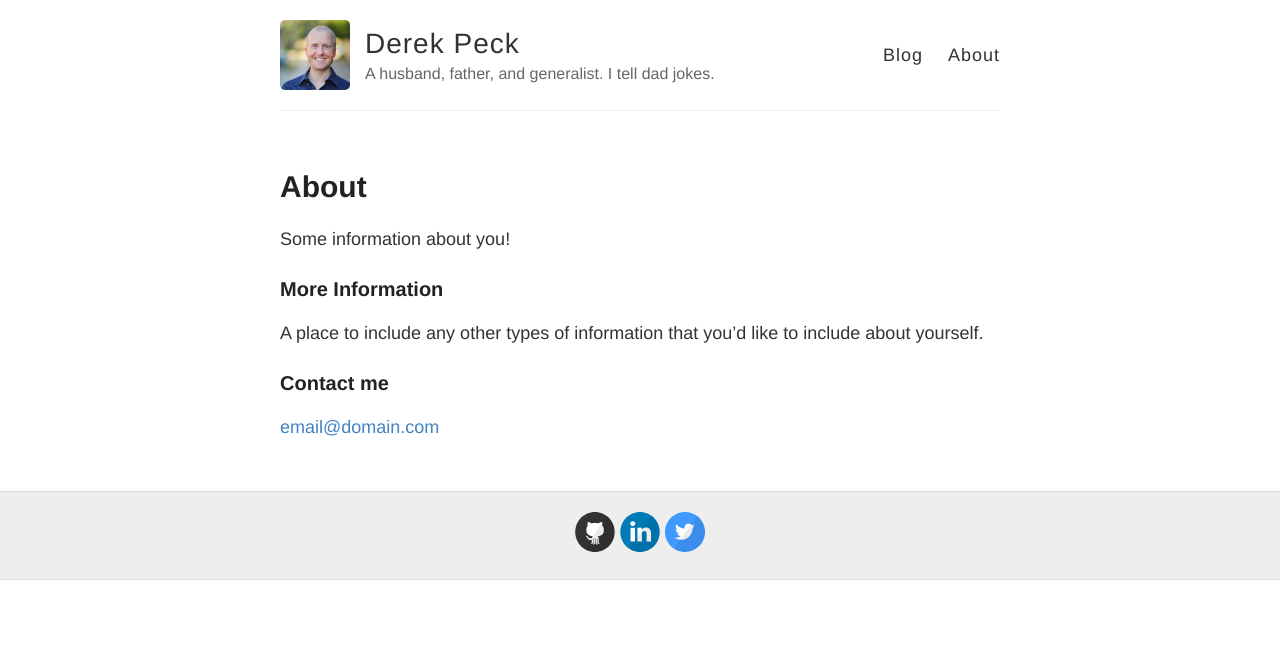
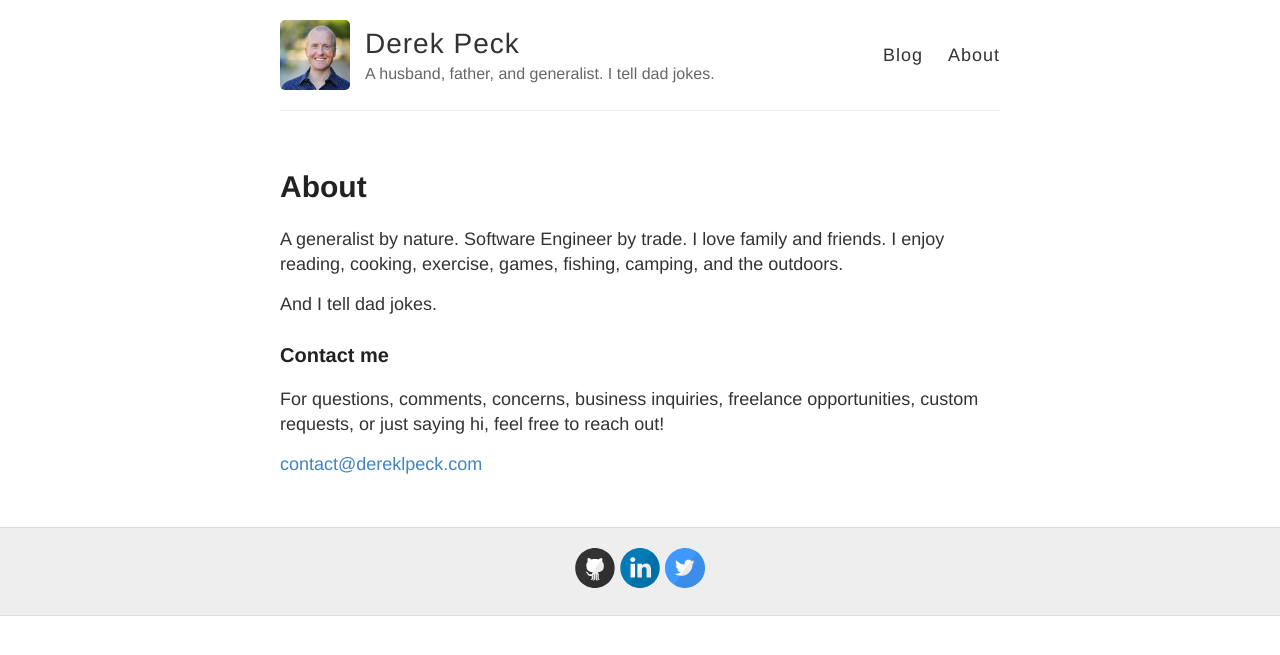
Before and after one commit to dereklpeck/dereklpeck.github.io, a Jekyll site: the page built from about.md, in a window 1280 px wide. Shown: the top 655 px of the page. Built offline with Jekyll 4.4.1, drawn with Linux system fonts in a browser that asks for light colours.

Commit message:
about page

```diff
--- a/about.md
+++ b/about.md
@@ -4,12 +4,12 @@ title: About
 permalink: /about/
 ---
 
-Some information about you!
+A generalist by nature. Software Engineer by trade. I love family and friends. I enjoy reading, cooking, exercise, games, fishing, camping, and the outdoors.
 
-### More Information
-
-A place to include any other types of information that you'd like to include about yourself.
+And I tell dad jokes.
 
 ### Contact me
 
-[email@domain.com](mailto:email@domain.com)
+For questions, comments, concerns, business inquiries, freelance opportunities, custom requests, or just saying hi, feel free to reach out!
+
+[contact@dereklpeck.com](mailto:contact@dereklpeck.com)
```
